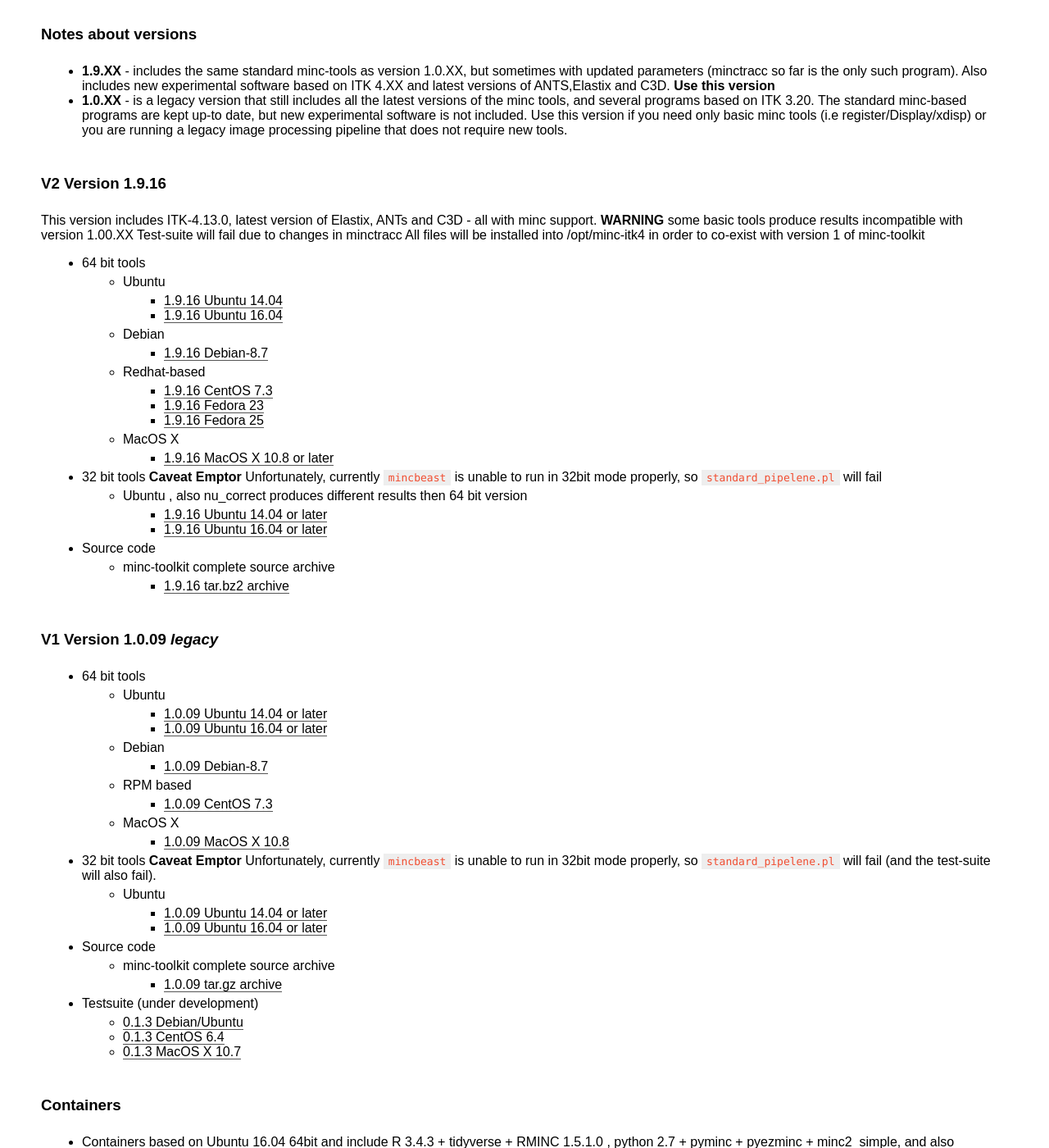
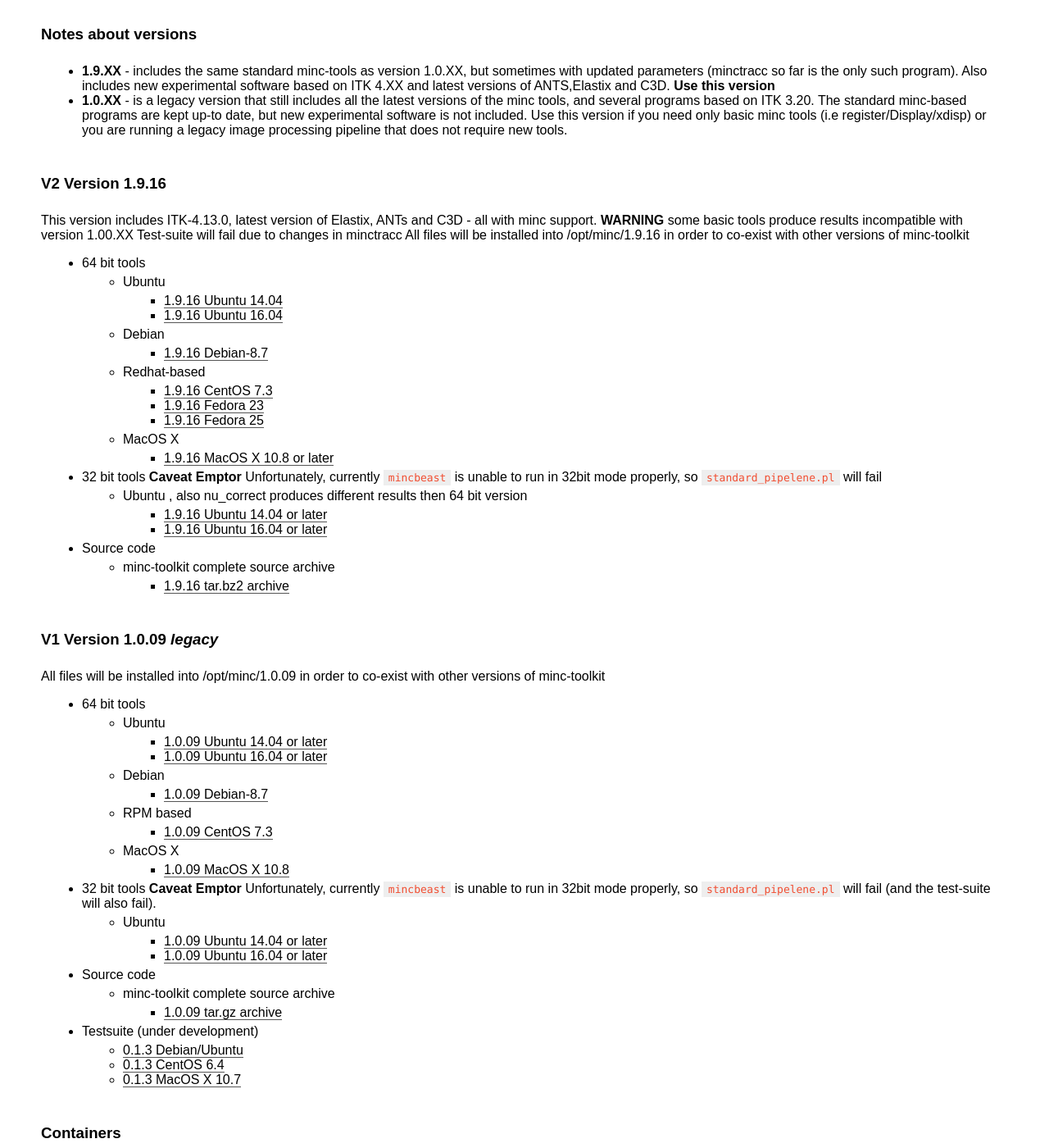
Before and after one commit to BIC-MNI/BIC-MNI.github.io, a Jekyll site: the page built from index.md, in a window 1280 px wide and 1400 px high, scrolled down 932 px. Shown: the whole window at 82% size. Built offline with Jekyll 4.4.1, drawn with Linux system fonts in a browser that asks for light colours; some web fonts are replaced.

Commit message:
Minor change

```diff
--- a/index.md
+++ b/index.md
@@ -45,7 +45,7 @@
 
 ### V2 Version 1.9.16
 This version includes ITK-4.13.0, latest version of Elastix, ANTs and C3D - all with minc support. **WARNING** some basic tools produce results incompatible with version 1.00.XX Test-suite will fail due to changes in minctracc
-All files will be installed into /opt/minc-itk4 in order to co-exist with version 1 of minc-toolkit
+All files will be installed into /opt/minc/1.9.16 in order to co-exist with other versions of minc-toolkit
 
 * 64 bit tools
   * Ubuntu
@@ -68,6 +68,7 @@
     * [1.9.16 tar.bz2 archive](http://packages.bic.mni.mcgill.ca/minc-toolkit/minc-toolkit-v2-1.9.16.tar.bz2)
 
 ### V1 Version 1.0.09 *legacy*
+All files will be installed into /opt/minc/1.0.09 in order to co-exist with other versions of minc-toolkit
 * 64 bit tools
   * Ubuntu
     * [1.0.09 Ubuntu 14.04 or later](http://packages.bic.mni.mcgill.ca/minc-toolkit/Debian/minc-toolkit-1.0.09-20170529-Ubuntu_14.04-x86_64.deb)
```
